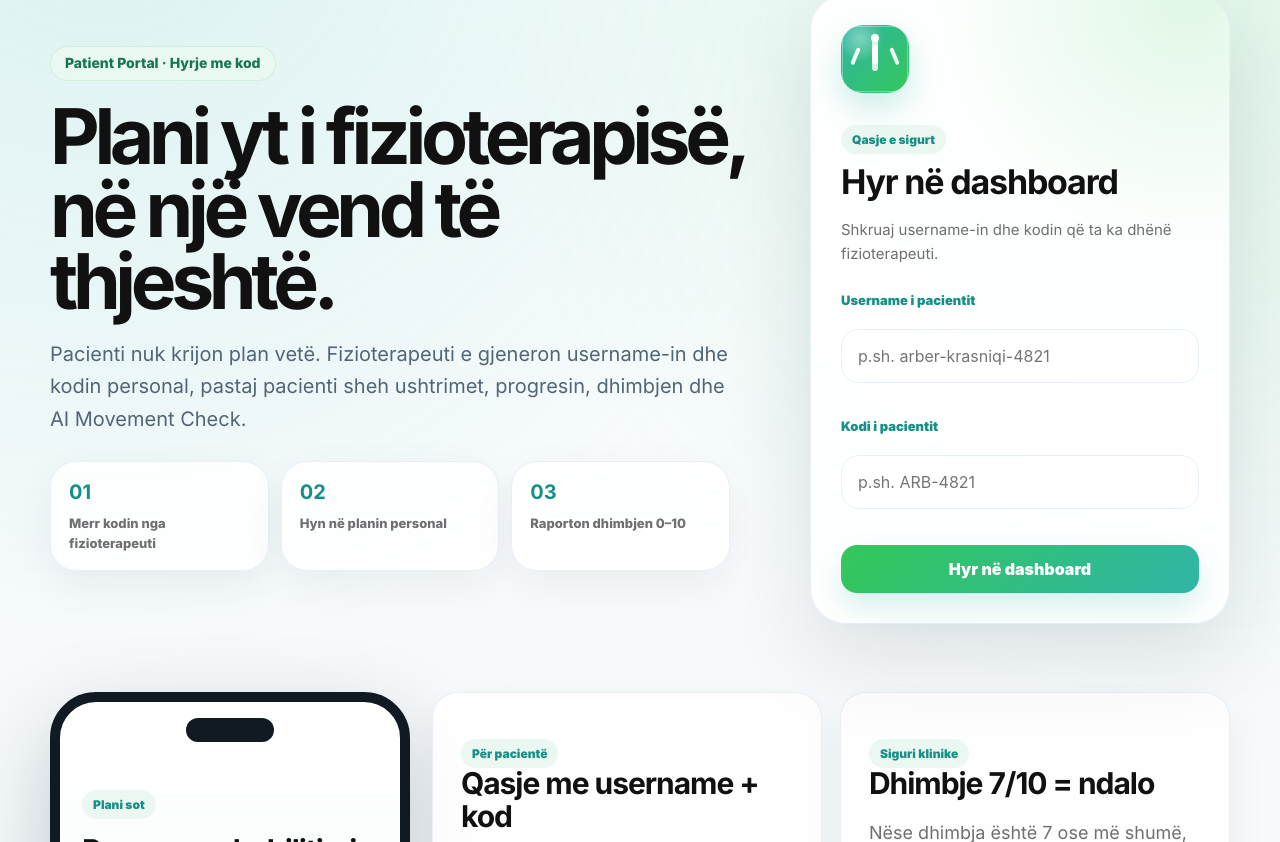
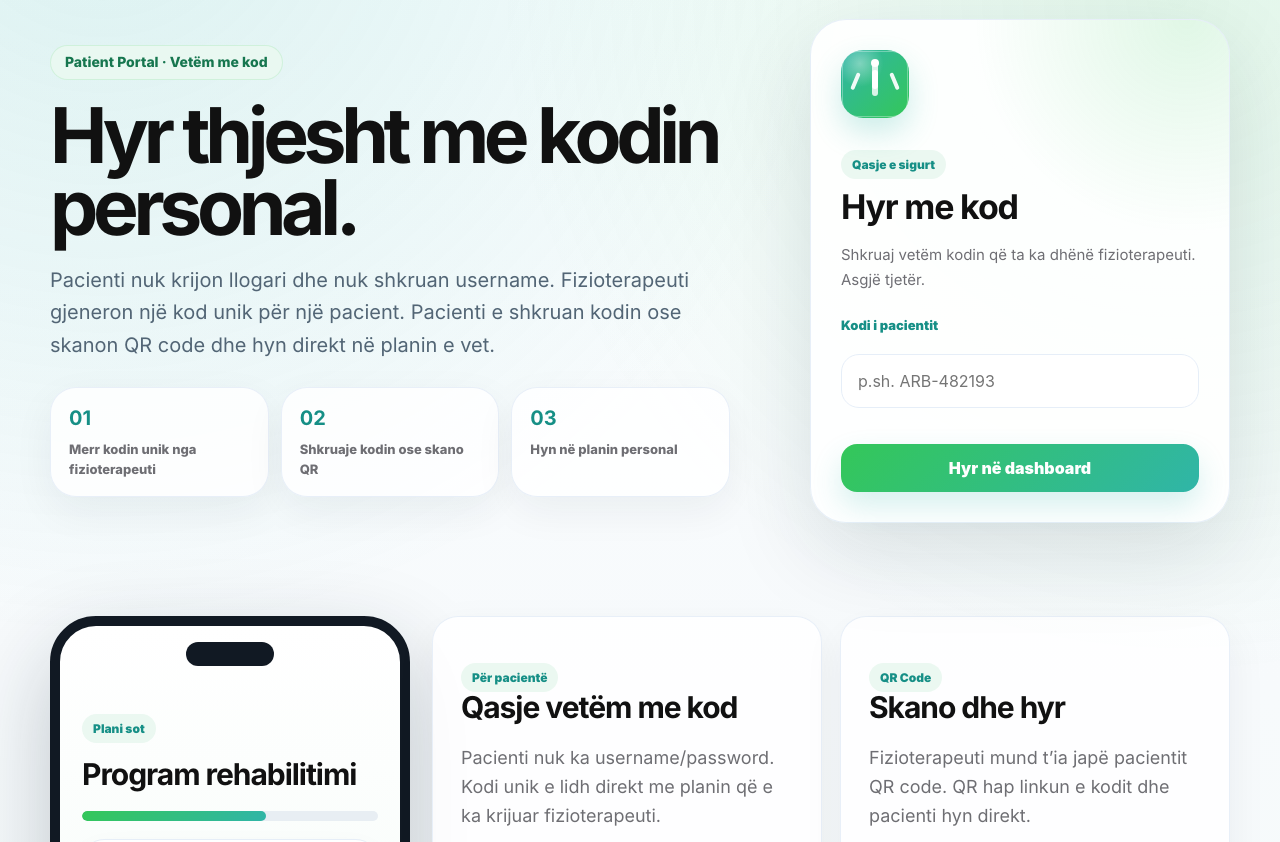
Before and after one commit to diellzarabushaj-source/FIZIOTERAPIA-IME, a Next.js app: page /patient-portal in a window 1280 px wide. Shown: the part 198-1040 px from the top of the page. Built offline with nearby package versions, Linux system fonts and the light colour scheme; no server answers.

Commit message:
Update patient portal to code-only login

```diff
--- a/app/patient-portal/page.tsx
+++ b/app/patient-portal/page.tsx
@@ -1,9 +1,10 @@
 import { BrandMark } from "@/components/BrandMark";
 import { patientLoginAction } from "./actions";
 
-export default async function PatientPortalPage({ searchParams }: { searchParams?: Promise<{ error?: string }> }) {
+export default async function PatientPortalPage({ searchParams }: { searchParams?: Promise<{ error?: string; code?: string }> }) {
   const params = await searchParams;
   const error = params?.error;
+  const code = params?.code || "";
 
   return (
     <main className="page patient-login-page">
@@ -18,16 +19,16 @@ export default async function PatientPortalPage({ searchParams }: { searchParams
 
       <section className="patient-login-hero">
         <div className="patient-login-copy">
-          <span className="badge">Patient Portal · Hyrje me kod</span>
-          <h1>Plani yt i fizioterapisë, në një vend të thjeshtë.</h1>
+          <span className="badge">Patient Portal · Vetëm me kod</span>
+          <h1>Hyr thjesht me kodin personal.</h1>
           <p>
-            Pacienti nuk krijon plan vetë. Fizioterapeuti e gjeneron username-in dhe kodin personal,
-            pastaj pacienti sheh ushtrimet, progresin, dhimbjen dhe AI Movement Check.
+            Pacienti nuk krijon llogari dhe nuk shkruan username. Fizioterapeuti gjeneron një kod unik për një pacient.
+            Pacienti e shkruan kodin ose skanon QR code dhe hyn direkt në planin e vet.
           </p>
           <div className="patient-login-highlights">
-            <div><strong>01</strong><span>Merr kodin nga fizioterapeuti</span></div>
-            <div><strong>02</strong><span>Hyn në planin personal</span></div>
-            <div><strong>03</strong><span>Raporton dhimbjen 0–10</span></div>
+            <div><strong>01</strong><span>Merr kodin unik nga fizioterapeuti</span></div>
+            <div><strong>02</strong><span>Shkruaje kodin ose skano QR</span></div>
+            <div><strong>03</strong><span>Hyn në planin personal</span></div>
           </div>
         </div>
 
@@ -35,15 +36,13 @@ export default async function PatientPortalPage({ searchParams }: { searchParams
           <BrandMark compact />
           <div>
             <span className="mini-badge">Qasje e sigurt</span>
-            <h2>Hyr në dashboard</h2>
-            <p>Shkruaj username-in dhe kodin që ta ka dhënë fizioterapeuti.</p>
+            <h2>Hyr me kod</h2>
+            <p>Shkruaj vetëm kodin që ta ka dhënë fizioterapeuti. Asgjë tjetër.</p>
           </div>
-          <label className="label">Username i pacientit</label>
-          <input className="input" name="username" placeholder="p.sh. arber-krasniqi-4821" required />
           <label className="label">Kodi i pacientit</label>
-          <input className="input" name="code" placeholder="p.sh. ARB-4821" required />
-          {error === "invalid" && <div className="role-warning">Username ose kodi nuk është i saktë.</div>}
-          {error === "missing" && <div className="role-warning">Shkruaj username dhe kodin e pacientit.</div>}
+          <input className="input patient-code-input" name="code" defaultValue={code} placeholder="p.sh. ARB-482193" required />
+          {error === "invalid" && <div className="role-warning">Kodi nuk është i saktë ose nuk është aktiv.</div>}
+          {error === "missing" && <div className="role-warning">Shkruaj kodin e pacientit.</div>}
           <button className="button" type="submit">Hyr në dashboard</button>
         </form>
       </section>
@@ -62,8 +61,13 @@ export default async function PatientPortalPage({ searchParams }: { searchParams
         <div className="patient-info-grid">
           <article>
             <span className="mini-badge">Për pacientë</span>
-            <h2>Qasje me username + kod</h2>
-            <p>Pacienti hyn pa krijuar llogari. Qasja lidhet me planin që e ka krijuar fizioterapeuti.</p>
+            <h2>Qasje vetëm me kod</h2>
+            <p>Pacienti nuk ka username/password. Kodi unik e lidh direkt me planin që e ka krijuar fizioterapeuti.</p>
+          </article>
+          <article>
+            <span className="mini-badge">QR Code</span>
+            <h2>Skano dhe hyr</h2>
+            <p>Fizioterapeuti mund t’ia japë pacientit QR code. QR hap linkun e kodit dhe pacienti hyn direkt.</p>
           </article>
           <article>
             <span className="mini-badge">Siguri klinike</span>
@@ -75,11 +79,6 @@ export default async function PatientPortalPage({ searchParams }: { searchParams
             <h2>Feedback, jo diagnozë</h2>
             <p>AI jep vetëm feedback për cilësinë e lëvizjes dhe nuk e zëvendëson fizioterapeutin.</p>
           </article>
-          <article>
-            <span className="mini-badge">Real data</span>
-            <h2>Supabase + plan real</h2>
-            <p>Plani, ushtrimet, logs, dhimbja, mesazhet dhe AI score ruhen në databazë.</p>
-          </article>
         </div>
       </section>
     </main>
```
